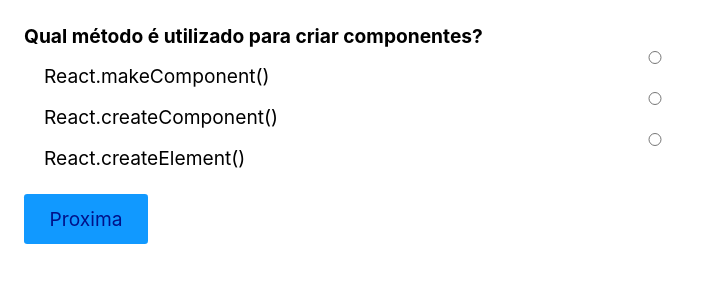
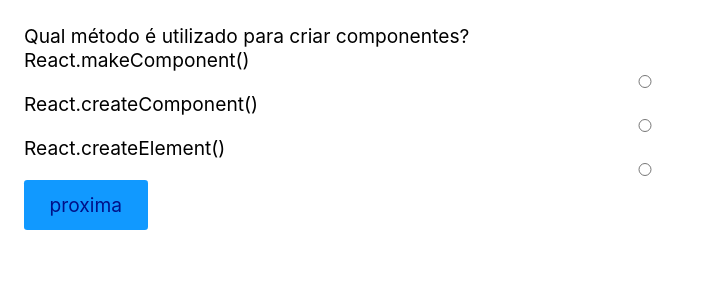
Before and after one commit to narciso-roberto/FUP, a React (Vite) app: page / in a window 1280 px wide. Shown: the top 300 px of the page, without its empty margins (0-702 px from the left). Built offline with nearby package versions, Linux system fonts and the light colour scheme.

Commit message:
exercicios do questionario melhorado

```diff
--- a/src/App.jsx
+++ b/src/App.jsx
@@ -1,4 +1,5 @@
-import React from 'react';
+import React, { useState } from 'react';
+import Radio from './inputs/Radio';
 
 const perguntas = [
   {
@@ -37,50 +38,41 @@
 
 
 const App = () => {
-  const [ask,setAsk] = React.useState(0)
-  const [pontos,setPontos] = React.useState(0)
-  const [escolha,setEscolha] = React.useState(null)
-  if(perguntas[ask]){
+  const [slide,setSlide] = useState(0)
+  const [select,setSelect] = useState({p1:'',p2:'',p3:'',p4:''})
+  const [resultado,setResultado] = useState(null)
 
-  const {id,resposta,options,pergunta} = perguntas[ask]
-
-  function handleSkip(even){
-    even.preventDefault()
-
-    if(escolha == resposta){
-      setPontos(pontos + 1)
-    }
-
-    setAsk(ask+1)
-    setEscolha(null)
+  function handleChange({target}){
+    setSelect({...select, [target.id]: target.value})
   }
 
-  function hanldeChange({target}){
-    setEscolha(target.value)
+  function handleClick(){
+    setSlide(slide+1)
   }
 
+  function pontos(){
+    const acertos = perguntas.filter((request) => request.resposta == select[request.id])
+    setResultado("Voce acertou "+ acertos.length +" de "+ perguntas.length)
+  }
+
+  if(slide < perguntas.length)
   return (
+    <form onSubmit={(even) => {even.preventDefault()}}>
       <>
-      <form>
-        <span style={{fontWeight:'bold'}}>{pergunta}</span>
-        {options.map((op,i) => {
-          return <>
-          <label key={i} style={{marginLeft:'20px'}}>
-            <input type='radio' checked={op == escolha ? true : false} value={op} name={id} id={id} onChange={hanldeChange}/>
-            {op}
-          </label>
-          </>
-        })}
-        <button onClick={handleSkip} style={{marginTop:'20px'}}>Proxima</button>
-      </form>
-
+      {perguntas.map((quest,index) => {
+        return(<>
+        <Radio handleChange={handleChange} ativo={slide == index} {...quest}/>
+        </>)
+      })}
       </>
+      <button onClick={handleClick}>proxima</button>
+    </form>
     );
 
-  }else
-    return(
-      <p>Voce acertou {pontos} de 4</p>
-    )
-  };
+  else
+  return(<>
+    {!resultado ? pontos() : resultado}
+  </>)
+  }
 
   export default App;
--- a/src/inputs/Radio.jsx
+++ b/src/inputs/Radio.jsx
@@ -1,10 +1,17 @@
-import React from 'react'
+import React, { useState } from 'react'
 
-const Radio = () => {
+const Radio = ({handleChange,pergunta,options,resposta,id,ativo}) => {
 
 
-
-  return (<></>)
+  if(ativo)
+  return (<>
+      {pergunta}
+      {options.map((op) => {
+        return(<>
+          <label>{op}<input type='radio' id={id} value={op} name={id} onChange={handleChange}></input></label>
+        </>)
+      })}
+  </>)
 }
 
 export default Radio
```
